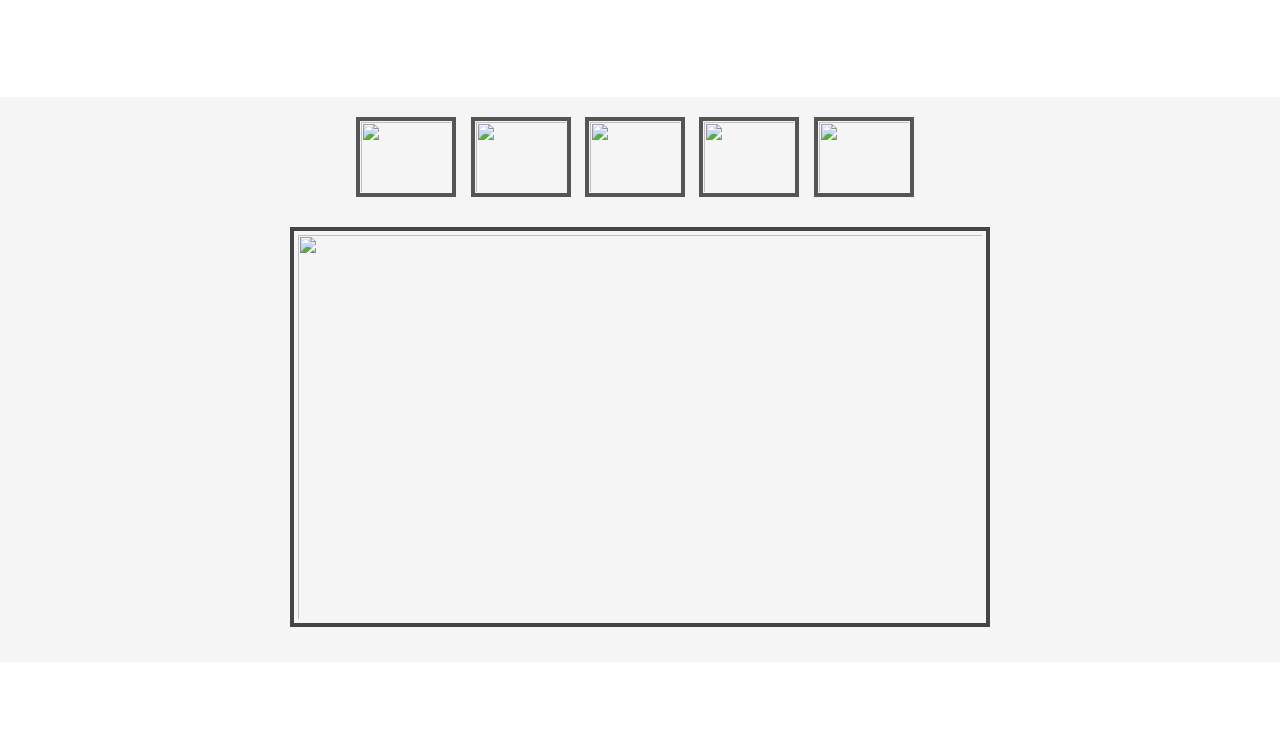
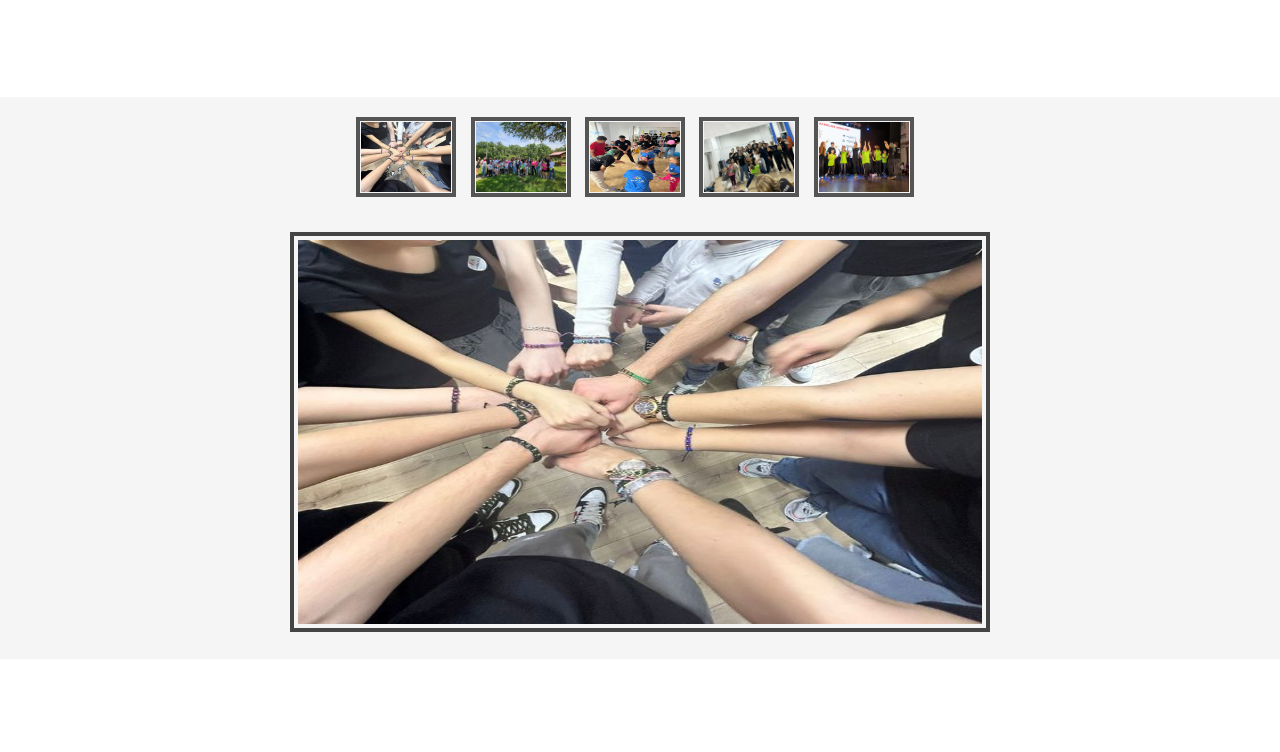
Before and after one commit to andreisbc/Acer12.0, a plain HTML site: page proiecte.html in a window 1280 px wide. Shown: the part 1570-2322 px from the top of the page. Drawn offline with nearby package versions, Linux system fonts and the light colour scheme; the site is published under a folder, as on GitHub Pages, so addresses that start at the root find nothing; a script that the page names is missing.

Commit message:
Update proiecte.html

```diff
--- a/proiecte.html
+++ b/proiecte.html
@@ -106,15 +106,15 @@
         <div class="container3">
             <div class="gallery-bg">
                 <div class="thumbnails">
-                    <img onmouseover="preview.src=img2.src" name="img2" src="/img/proiecte1.jpg"/>
-                    <img onmouseover="preview.src=img3.src" name="img3" src="/img/proiecte2.jpg"/>
-                    <img onmouseover="preview.src=img1.src" name="img1" src="/img/proiecte3.jpg"/>
-                    <img onmouseover="preview.src=img4.src" name="img4" src="/img/proiecte4.jpg"/>
-                    <img onmouseover="preview.src=img5.src" name="img5" src="/img/proiecte6.jpg"/>
+                    <img onmouseover="preview.src=img2.src" name="img2" src="img/proiecte1.jpg"/>
+                    <img onmouseover="preview.src=img3.src" name="img3" src="img/proiecte2.jpg"/>
+                    <img onmouseover="preview.src=img1.src" name="img1" src="img/proiecte3.jpg"/>
+                    <img onmouseover="preview.src=img4.src" name="img4" src="img/proiecte4.jpg"/>
+                    <img onmouseover="preview.src=img5.src" name="img5" src="img/proiecte6.jpg"/>
                 </div>
                 <br>
                 <div class="preview">
-                    <img name="preview" src="/img/proiecte1.jpg" />
+                    <img name="preview" src="img/proiecte1.jpg" />
                 </div>
             </div>
         </div>
```
